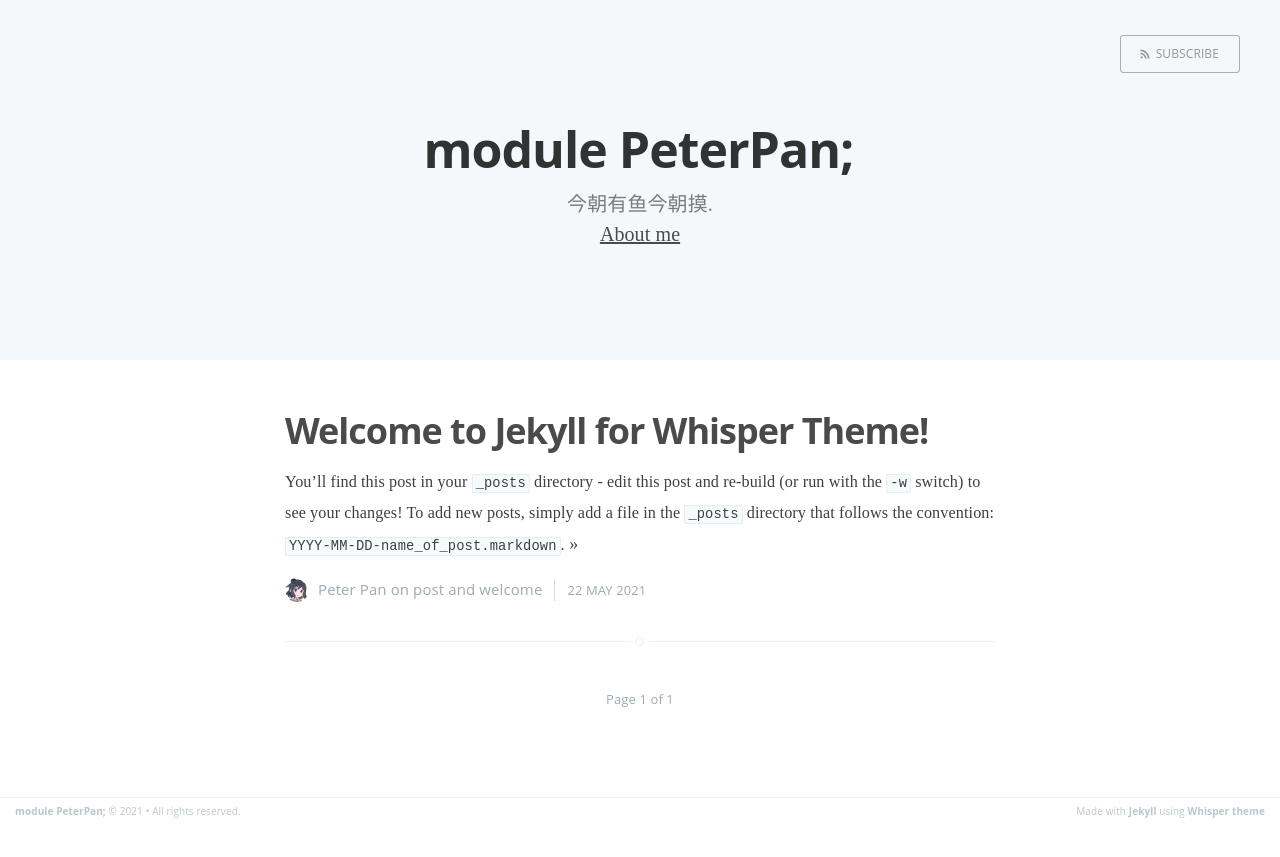
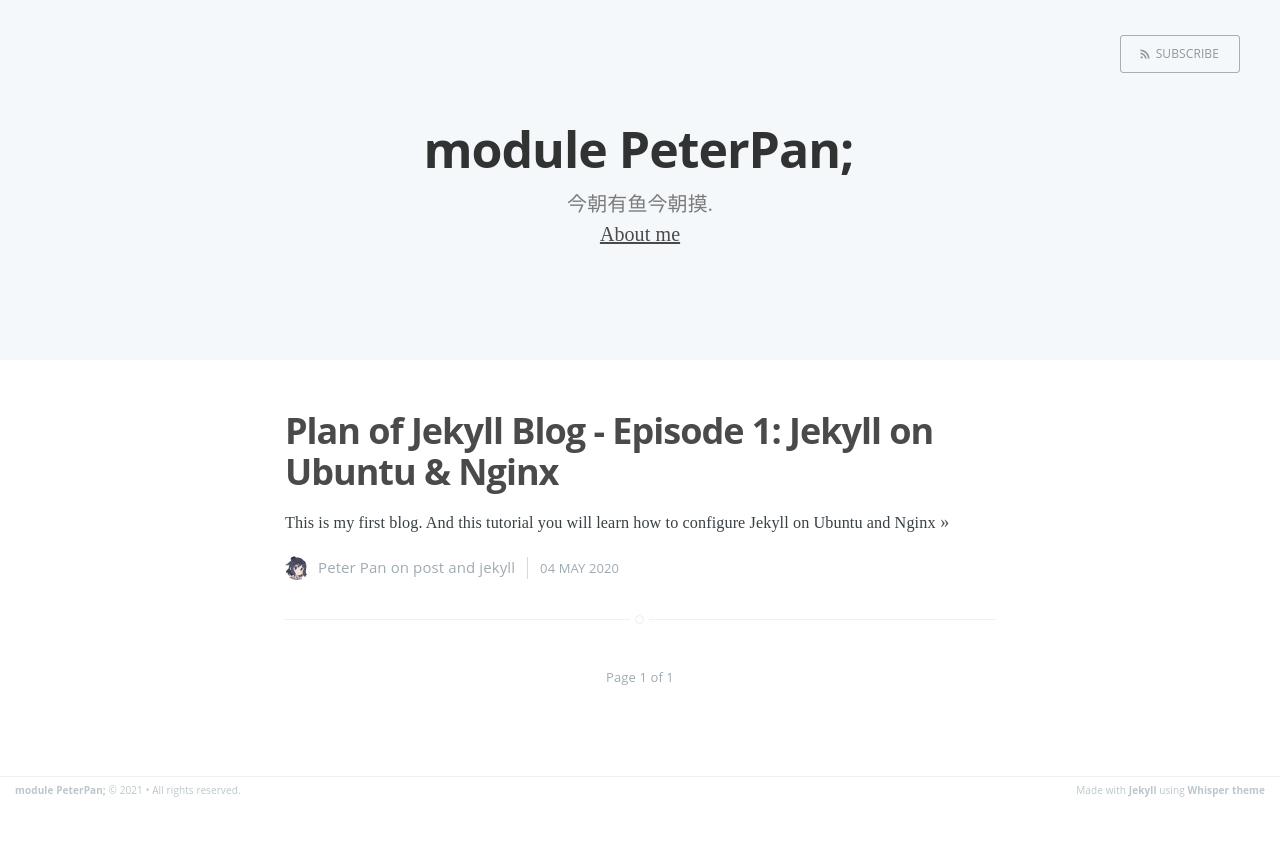
Before and after one commit to IcingTomato/whisper, a Jekyll site: the page built from index.html, in a window 1280 px wide. Shown: the top 857 px of the page. Built offline with Jekyll 4.4.1, drawn with Linux system fonts in a browser that asks for light colours; the list of posts is cut into pages by our own code.

Commit message:
add 2020-05-04.md change about.md

```diff
--- /dev/null
+++ b/_posts/2020-05-04-jekyll_blog_tutorial.markdown
@@ -0,0 +1,121 @@
+---
+layout: post
+title:  "Plan of Jekyll Blog - Episode 1: Jekyll on Ubuntu & Nginx"
+date:   2020-05-04 00:00:00
+categories: post jekyll
+---
+
+This is my first blog. And this tutorial you will learn how to configure Jekyll on Ubuntu and Nginx
+
+<!--more-->
+
+# Jekyll On Ubuntu
+
+The release of the Ubuntu is [Ubuntu 16.04 LTS (Xenial Xerus)](https://ubuntu.com/16-04).
+
+You can follow this link [Jekyll on Ubuntu](https://jekyllrb.com/docs/installation/ubuntu/) to configure Jekyll
+
+Before we install Jekyll, we need to install Ruby and other dependencies:
+
+{% highlight shell %}
+sudo apt-get install ruby-full build-essential zlib1g-dev
+{% endhighlight %}
+
+<strong>Remember, `sudo apt-get install ruby-full` command on Ubuntu 16.04 even 18.04 can only install Ruby2.5, it might take some unsuspected problem.</strong>
+
+Avoid installing RubyGems packages (called gems) as the root user. (Well, AliCloud only provides `root` account and I am lazy about adding a new user account. So I think it doesn't matter to use `root` account.) Instead, set up a gem installation directory for your user account. The following commands will add environment variables to your `~/.bashrc` file to configure the gem installation path:
+
+{% highlight shell %}
+echo '# Install Ruby Gems to ~/gems' >> ~/.bashrc
+echo 'export GEM_HOME="$HOME/gems"' >> ~/.bashrc
+echo 'export PATH="$HOME/gems/bin:$PATH"' >> ~/.bashrc
+source ~/.bashrc
+{% endhighlight %}
+
+Finally, install Jekyll and Bundler:
+
+{% highlight shell %}
+gem install jekyll bundler
+{% endhighlight %}
+
+You can make a quick start for surfing the Jekyll blog:
+
+{% highlight shell %}
+jekyll new my-awesome-site
+cd my-awesome-site
+bundle exec jekyll serve
+# => Now browse to http://localhost:4000
+{% endhighlight %}
+
+Or, clone the repository from GitHub and build Jekyll blog:
+
+{% highlight shell %}
+git clone https://github.com/ch1hfe1/ch1hfe1.github.io.old.git
+cd ch1hfe1.github.io.old
+jekyll serve
+# => Now browse to http://localhost:4000
+{% endhighlight %}
+
+# Liquid warning
+
+If you follow the step, congratulation, you cannot see any blog in your website.
+
+Just like this:
+
+![](../../../../../img/2020/05/04/unsuspected_error.jpg)
+
+Well, because Ruby2.5 made its Bundler incompatible with Jekyll-4.0, so we have to uninstall Jekyll-4.0 and install the previous versions.
+
+{% highlight shell %}
+gem uninstall jekyll
+gem install jekyll -v 3.1.3
+{% endhighlight %}
+
+# Jekyll Serve
+
+`jekyll serve` will publish your site on localhost:4000. But you can change the port:
+
+{% highlight shell %}
+jekyll serve --port 4001
+{% endhighlight %}
+
+But you can't visit it on public network. So you can:
+
+{% highlight shell %}
+jekyll serve -w --host=0.0.0.0
+{% endhighlight %}
+
+After doing these jobs, we can't visit our website ethier.
+
+# Nginx onfiguration
+
+Because Jekyll uses port 4000, so we will make a Nginx "proxy" from port 4000 to port 80.
+
+First, install Nginx:
+
+{% highlight shell %}
+sudo apt-get install nginx
+{% endhighlight %}
+
+Then, use your favourite text editor to edit `/etc/nginx/conf.d/jekyll.conf`:
+
+{% highlight shell %}
+root@blog:~# sudo nano /etc/nginx/conf.d/jekyll.conf
+
+server {
+    listen 80;
+    server_name your.domain;
+    location / {
+        proxy_pass http://localhost:4000;
+    }
+}
+{% endhighlight %}
+
+![](../../../../../img/2020/05/04/your_domain.jpg)
+
+Finally, `Ctrl+O` and `Ctrl+X` to save and exit, then restart `nginx.service`:
+
+{% highlight shell %}
+sudo systemctl restart nginx
+jekyll serve --detach
+{% endhighlight %}
--- a/_posts/2021-05-22-welcome_to_whisper.markdown
+++ /dev/null
@@ -1,36 +0,0 @@
----
-layout: post
-title:  "Welcome to Jekyll for Whisper Theme!"
-date:   2021-05-22 10:00:00
-categories: post welcome
----
-
-You'll find this post in your `_posts` directory - edit this post and re-build (or run with the `-w` switch) to see your changes!
-To add new posts, simply add a file in the `_posts` directory that follows the convention: `YYYY-MM-DD-name_of_post.markdown`.
-
-<!--more-->
-
-Jekyll also offers powerful support for code snippets:
-
-{% highlight ruby %}
-def print_hi(name)
-  puts "Hi, #{name}"
-end
-print_hi('Tom')
-#=> prints 'Hi, Tom' to STDOUT.
-{% endhighlight %}
-
-If you want to post this site on your ECS or VPS, please follow the code block to configuration this theme:
-
-{% highlight shell %}
-git clone -b main http://github.com/ch1hfe1/whisper.git
-cd whisper
-gem install jekyll
-gem install jekyll-paginate
-jekyll build -d /var/www/html/
-{% endhighlight %}
-
-Check out the [Jekyll docs][jekyll] for more info on how to get the most out of Jekyll. File all bugs/feature requests at [Jekyll's GitHub repo][jekyll-gh].
-
-[jekyll-gh]: https://github.com/mojombo/jekyll
-[jekyll]:    http://jekyllrb.com
```
Also changed, not shown: about.md (+4 -0 lines), img/2020/05/04/unsuspected_error.jpg (added), img/2020/05/04/your_domain.jpg (added).
